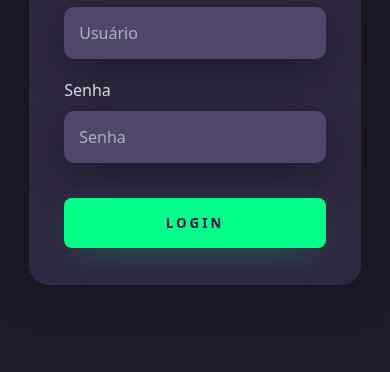
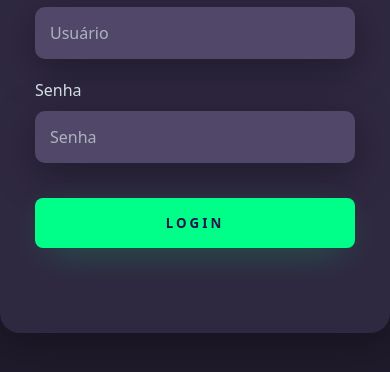
Before and after one commit to RyanVitorr/tela-de-login, a plain HTML site: page index.html in a window 390 px wide. Shown: the part 472-844 px from the top of the page. Drawn offline with Linux system fonts and the light colour scheme; a web font is replaced by a local one.

Commit message:
tornei responsivo

```diff
--- a/css/style.css
+++ b/css/style.css
@@ -8,9 +8,6 @@
     font-family: 'Noto Sans', sans-serif;
 }
 
-body * {
-    box-sizing: border-box;
-}
 
 
 main {
@@ -50,7 +47,7 @@ main {
 
 .card-login {
     width: 60%;
-    padding: 12px 35px;
+    padding: 30px 35px;
     background-color: #2f2841;
     border-radius: 20px;
     box-shadow: 0px 10px 40px #00000056;
@@ -113,6 +110,14 @@ main {
     box-shadow: 0px 10px 40px -12px #00ff8052;
 }
 
+
+@media only screen and (max-width: 2560px) {
+    .card-login {
+        width: 100%;
+        height: 100%;
+    }
+}
+
 @media only screen and (max-width: 950px) {
     .card-login {
         width: 85%;
```
